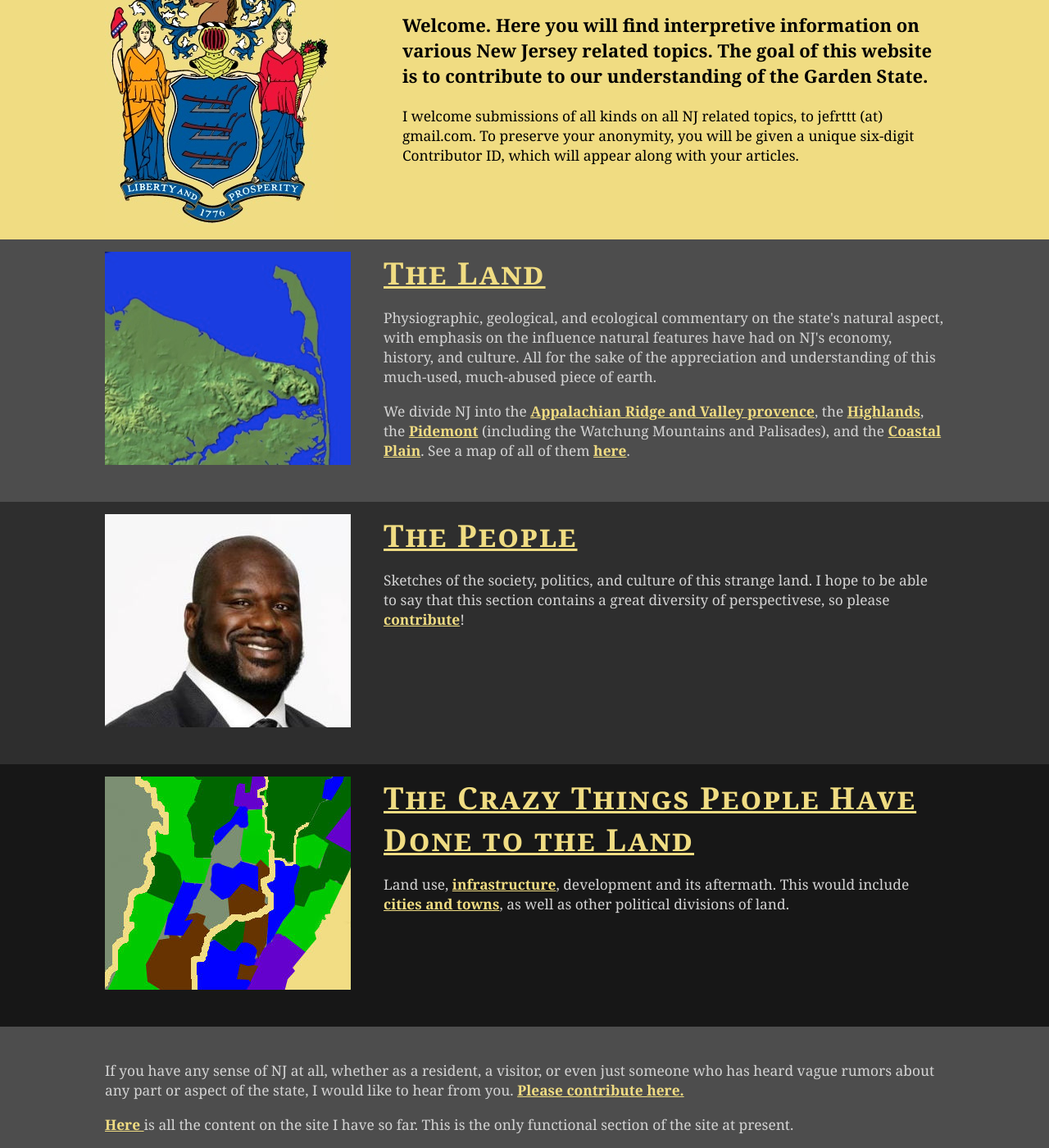
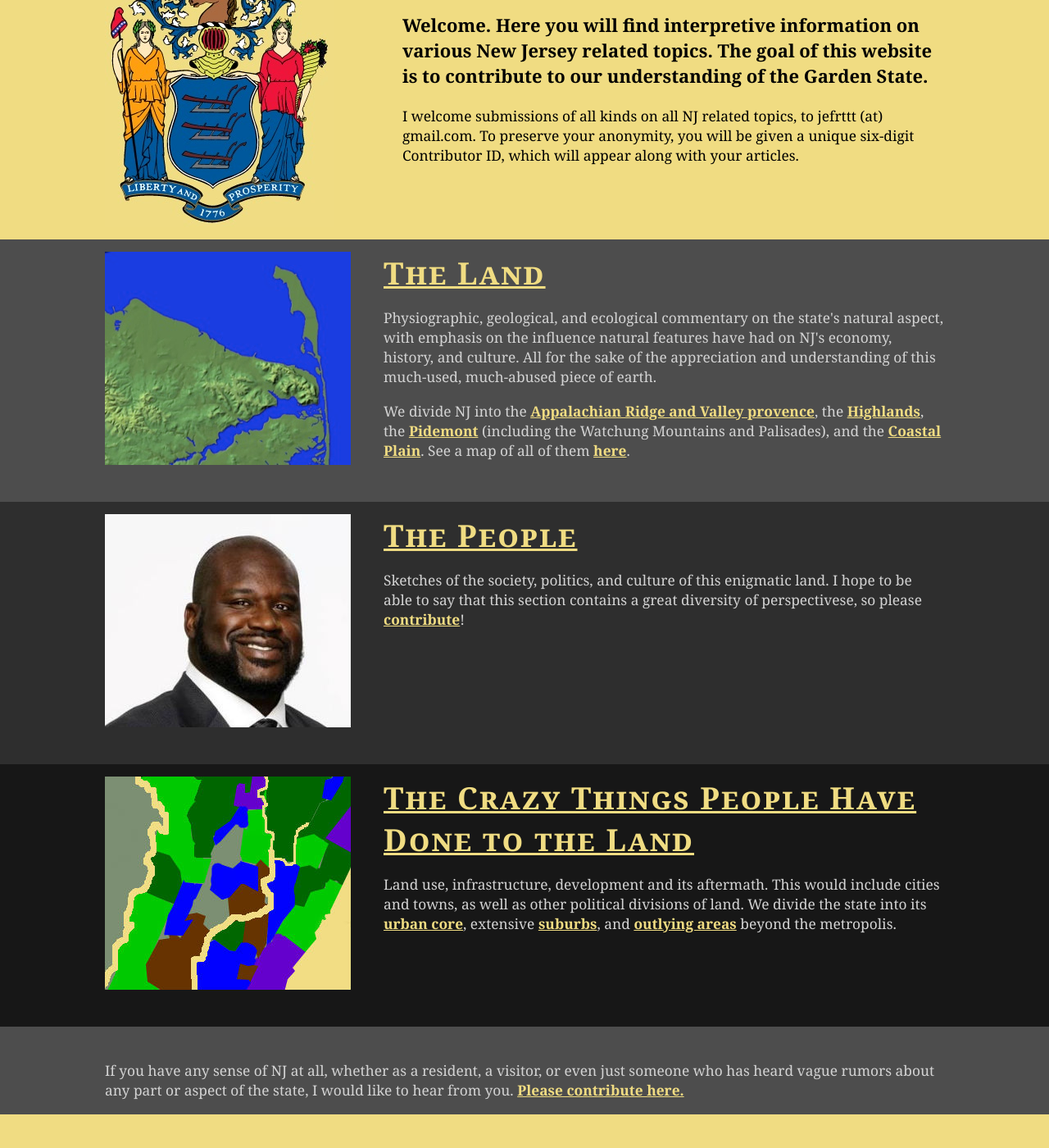
Before and after one commit to jonfried/oakafee.github.io, a Jekyll site: the page built from index.html, in a window 1280 px wide and 1400 px high, scrolled down 230 px. Shown: the whole window at 82% size. Built offline with Jekyll 4.4.1, drawn with Linux system fonts in a browser that asks for light colours; after the commit the page ends 1589 px from its top, so only the background shows below that.

Commit message:
Update index.html

```diff
--- a/index.html
+++ b/index.html
@@ -20,7 +20,7 @@
 <div class="story-container">
   <div class="story-content">
     <div class="story-image"><a class="story" href="land.html"><img src="images/land-home-page.jpg" width="300px" alt="land" /></a></div>
-    <div class="story-text"><a class="story" href="land.html"><h2 class="story-heading">The Land</h2></a><p>Physiographic, geological, and ecological commentary on the state's natural aspect, with emphasis on the influence natural features have had on NJ's economy, history, and culture. All for the sake of the appreciation and understanding of this much-used, much-abused piece of earth. </p> <p>We divide NJ into the <a class="story" href="ridge-and-valley.html">Appalachian Ridge and Valley provence</a>, the <a class="story" href="highlands.html">Highlands</a>, the <a class="story" href="piedmont.html">Pidemont</a> (including the Watchung Mountains and Palisades), and the <a class="story" href="coastal-plain.html">Coastal Plain</a>. See a map of all of them <a class="story" href="land.html">here</a>.</p>
+    <div class="story-text"><a class="story" href="land.html"><h2 class="story-heading">The Land</h2></a><p>Physiographic, geological, and ecological commentary on the state's natural aspect, with emphasis on the influence natural features have had on NJ's economy, history, and culture. All for the sake of the appreciation and understanding of this much-used, much-abused piece of earth. </p> <p>We divide NJ into the <a class="story" href="/land/ridge-and-valley.html">Appalachian Ridge and Valley provence</a>, the <a class="story" href="/land/highlands.html">Highlands</a>, the <a class="story" href="piedmont.html">Pidemont</a> (including the Watchung Mountains and Palisades), and the <a class="story" href="/land/coastal-plain.html">Coastal Plain</a>. See a map of all of them <a class="story" href="land.html">here</a>.</p>
     </div>
   </div>
 </div>
@@ -28,20 +28,19 @@
 <div class="story-container" style="background-color: #2e2e2e">
   <div class="story-content">
     <div class="story-image"><img src="images/shaq-home-page.jpg" width="300px" alt="land" /></div>
-    <div class="story-text"><a class="story" href="people.html"><h2 class="story-heading">The People</h2></a><p>Sketches of the society, politics, and culture of this strange land. I hope to be able to say that this section contains a great diversity of perspectivese, so please <a class="story" href="submit.html">contribute</a>! </p>
+    <div class="story-text"><a class="story" href="people.html"><h2 class="story-heading">The People</h2></a><p>Sketches of the society, politics, and culture of this enigmatic land. I hope to be able to say that this section contains a great diversity of perspectivese, so please <a class="story" href="submit.html">contribute</a>! </p>
     </div>
   </div>
 </div>
 <div class="story-container" style="background-color: #171717;">
   <div class="story-content">
     <div class="story-image"><img src="images/land-use-home-page.jpg" width="300px" alt="land" /></div>
-    <div class="story-text"><a class="story" href="land-use.html"><h2 class="story-heading">The Crazy Things People Have Done to the Land</h2></a><p> Land use, <a class="story" href="infrastructure.html">infrastructure</a>, development and its aftermath. This would include <a class="story" href="cities-and-towns">cities and towns</a>, as well as other political divisions of land. </p>
+    <div class="story-text"><a class="story" href="land-use.html"><h2 class="story-heading">The Crazy Things People Have Done to the Land</h2></a><p> Land use, infrastructure, development and its aftermath. This would include cities and towns, as well as other political divisions of land. We divide the state into its <a class="story" href="/land-use/urban-core.html">urban core</a>, extensive <a class="story" href="/land-use/suburbs.html">suburbs</a>, and <a class="story" href="/land-use/outlying-areas.html">outlying areas</a> beyond the metropolis.</p>
     </div>
   </div>
 </div>
 
 <div class="story-container">
   <div class="story-content"><p><br />If you have any sense of NJ at all, whether as a resident, a visitor, or even just someone who has heard vague rumors about any part or aspect of the state, I would like to hear from you. <a class="story" href="submit.html">Please contribute here. </a></p>
-<p><a class="story" href="articles/contents.html">Here </a>is all the content on the site I have so far. This is the only functional section of the site at present. </p>
   </div>
 </div>
```
